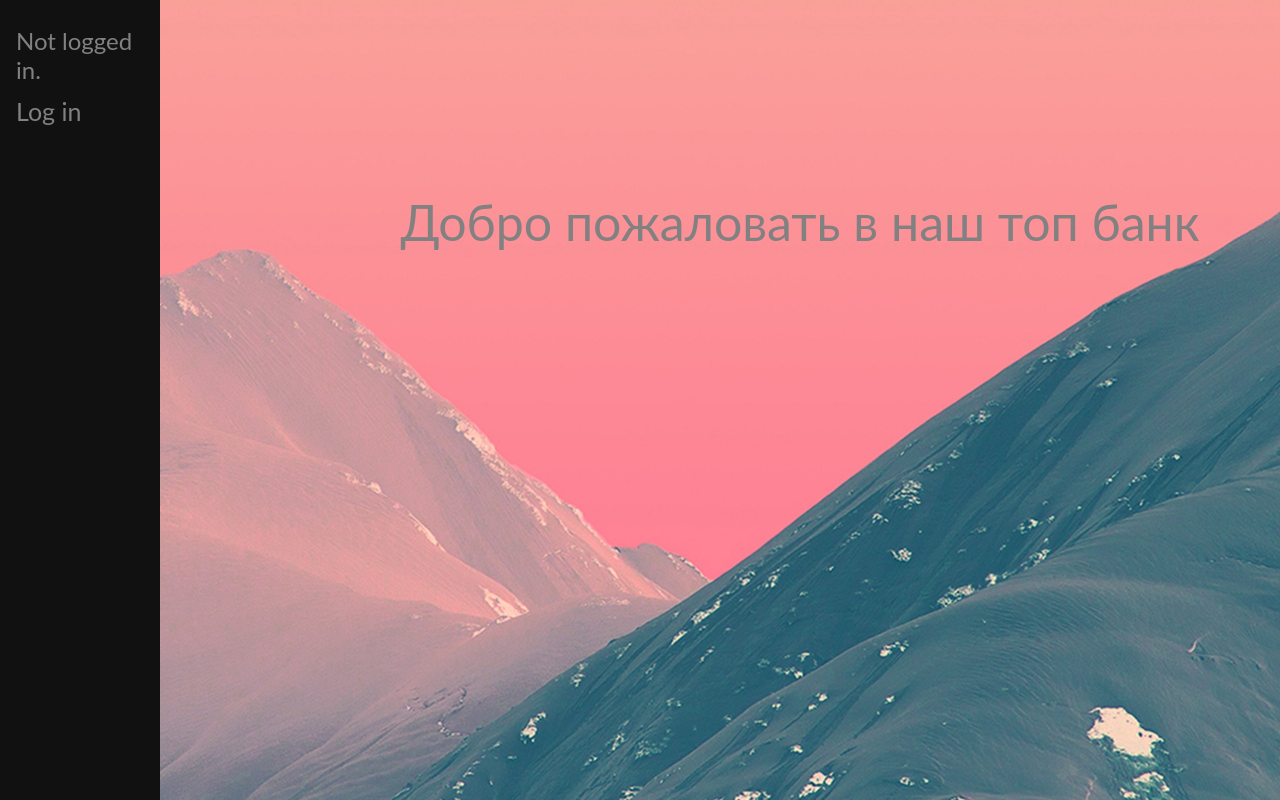
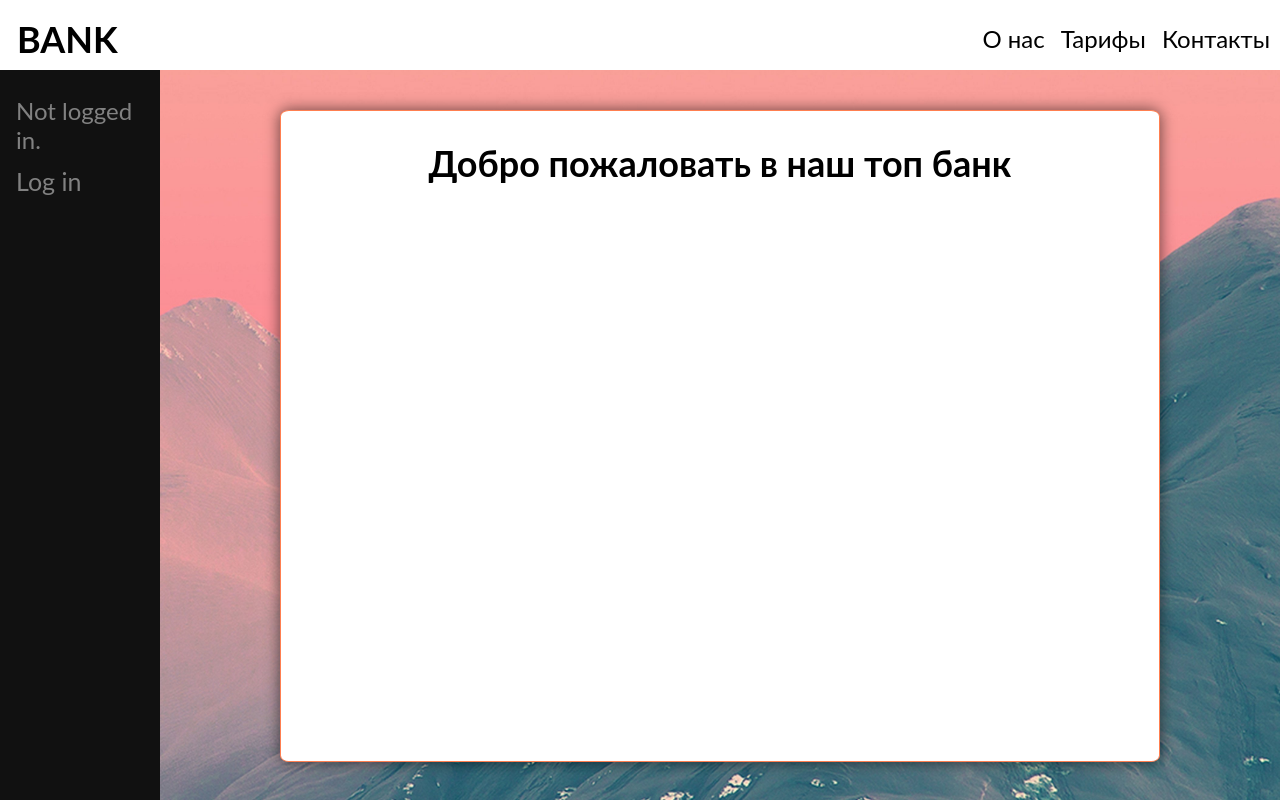
Before and after one commit to samolin/bank, a Django app: page / in a window 1280 px wide. Run offline with Django 4.2, Linux system fonts and the light colour scheme.

Commit message:
arranged the content container

```diff
--- a/bank/bank/static/main.css
+++ b/bank/bank/static/main.css
@@ -2,12 +2,73 @@
 body {
     font-family: "Lato", sans-serif;
     font-size: 24px;
-    background-color: #ffffff;;
+    background-color: #ffffff;
+    margin: 0;
+}
+
+ul {
+    list-style-type: none;
+}
+
+.navbar {
+    text-align: justify;
+    width: 100%;
+    height: 70px;
+    box-shadow: 0 4px 10px rgba(0, 0, 0, .1);
+}
+
+.navbar .container {
+    height: inherit;
+    display: flex;
+    justify-content: space-between;
+}
+
+.navbar-menu {
+    list-style-type: none;
+    padding-left: 0;
+}
+
+.navbar-menu li {
+    display: inline-block;
+}
+
+.navbar-menu li a {
+    text-decoration: none;
+    color: #000;
+    display: inline-block;
+    margin-right: 10px;
+}
+
+.navbar-menu li a:hover {
+    text-decoration: underline;
+}
+
+.navbar-wrap {
+    display: flex;
+    flex-flow: row nowrap;
+}
+
+.navbar-logo {
+    font-weight: 700;
+    font-size: 36px;
+    text-decoration: none;
+    color: #000;
+    text-align: center;
+    display: flex;
+    margin: 17px;
+
+}
+
+.navbar-logo a {
+    margin-top: 10px;
+}
+.navbar .container img {
+    height: 8200px;
 }
 
 .sidenav {
     color: #818181;
-    margin-top: 0px;
+    margin-top: 70px;
     height: 100%;
     width: 160px;
     position: fixed;
@@ -19,17 +80,17 @@ body {
     padding-top: 20px;
 }
 
-.main {
-    margin-left: 160px;
-    padding: 0px 0px;
-}
-
 .sidenav a {
     padding: 6px 8px 6px 16px;
     text-decoration: none;
     font-size: 25px;
     color: #818181;
     display: block;
+}
+
+.sidetext {
+    color: #818181;
+    padding: 6px 8px 6px 16px;
 }
 
 .sidenav a:hover {
@@ -39,6 +100,7 @@ body {
 .avatar {
     display: block;
     float: left;
+    margin: 10px;
     border: 5px solid rgb(40, 201, 207);
     max-width: 150px;
     max-height: 300px;
@@ -46,33 +108,23 @@ body {
 }
 
 .content {
-    float: right;
-    margin-top: 0px;
     margin-left: 160px;
-    width: 100%;
-    overflow: hidden;
-    height: 100%;
-    position: fixed; top:0; left:0;
+    overflow: hidden scroll;
+    width: 100%-160px;
+    height: calc(100vh - 70px);
     background-image: url('background.jpg');
     background-size: cover;
     background-position: top center;
-
 }
 
-.sidetext {
-    color: #818181;
-    padding: 6px 8px 6px 16px;
+.content .container {
+    box-shadow: 0 0px 15px rgba(0, 0, 0, .6);;
+    display: block;
+    margin: 40px 120px;
+    height: flex;
+    min-height: calc(100% - 80px);
+    text-align: center;
+    border: solid 1px coral;
+    border-radius: 1%;
+    background-color: white;
 }
-
-.greeting {
-    text-align: center;
-    font-family: "Lato", sans-serif;
-    color: #818181;
-    font-size: 50px;
-    margin-top: 15%;
-
-}
-
-ul {
-    list-style-type: none;
-}
--- a/bank/bank/templates/base.html
+++ b/bank/bank/templates/base.html
@@ -1,4 +1,3 @@
-{% load static %}
 <!DOCTYPE html>
 <html lang="en">
 <head>
@@ -8,8 +7,21 @@
             bank
         {% endblock title %}
     </title>
-<link href="{% static 'main.css' %}" rel="stylesheet" type="text/css">
+    <link rel="stylesheet" href="/static/main.css" type="text/css">
 </head>
+<body>
+    <nav class="navbar">
+        <div class="container">
+                <a href="/" class="navbar-logo"> BANK</a>
+            <div class="navbar-wrap">
+                <ul class="navbar-menu">
+                    <li><a href="#">О нас</a></li>
+                    <li><a href="#">Тарифы</a></li>
+                    <li><a href="#">Контакты</a></li>
+                </ul>
+            </div>
+        </div>
+    </nav>
     <div class="sidenav">
         {% if user.is_authenticated %}
             <div class="sidetext">Hello, <a href="{% url 'home' %}">{{ user.username }}</a></div>
@@ -22,11 +34,12 @@
             <a href="{% url 'login' %}">Log in</a>
         {% endif %}
     </div>
-<body>
     <div class="content">
+        <div class="container">
             {% block content %}
                 Hello 404
             {% endblock %}
         </div>
+    </div>
 </body>
 </html>
--- a/bank/web/templates/web/web.html
+++ b/bank/web/templates/web/web.html
@@ -10,12 +10,12 @@
         {% endif %}
 
         <ul>
-            <li {list-style-type: none;}>Name: {{ name }}</li>
+            <li>Name: {{ name }}</li>
             <li>Surname: {{ surname }}</li>
             <li>Age: {{ age }}</li>
             <li>Location: {{ city }}</li>
         </ul>
     {% else %}
-        <div class="greeting">Добро пожаловать в наш топ банк</div>
+        <h2>Добро пожаловать в наш топ банк</h2>
     {% endif %}
 {% endblock %}
```
Lines whose indentation alone changed are shown as unchanged.
